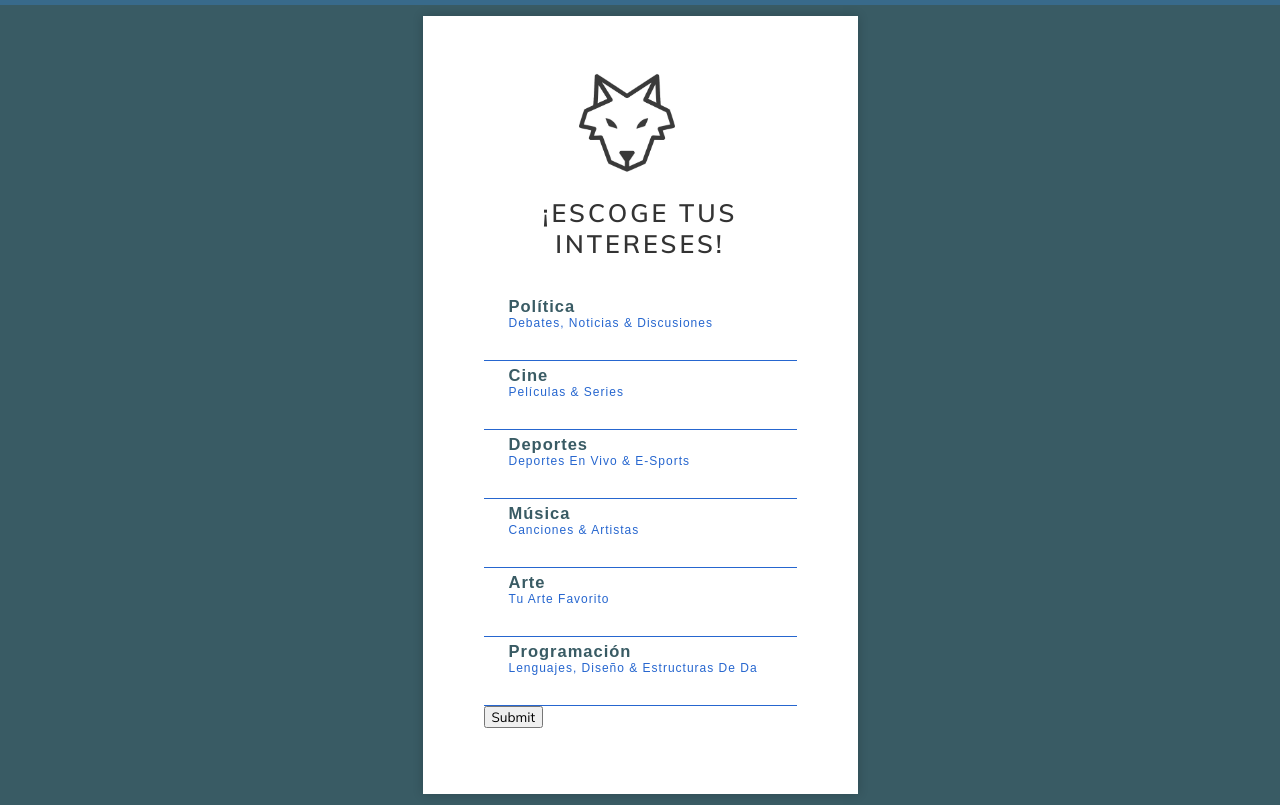
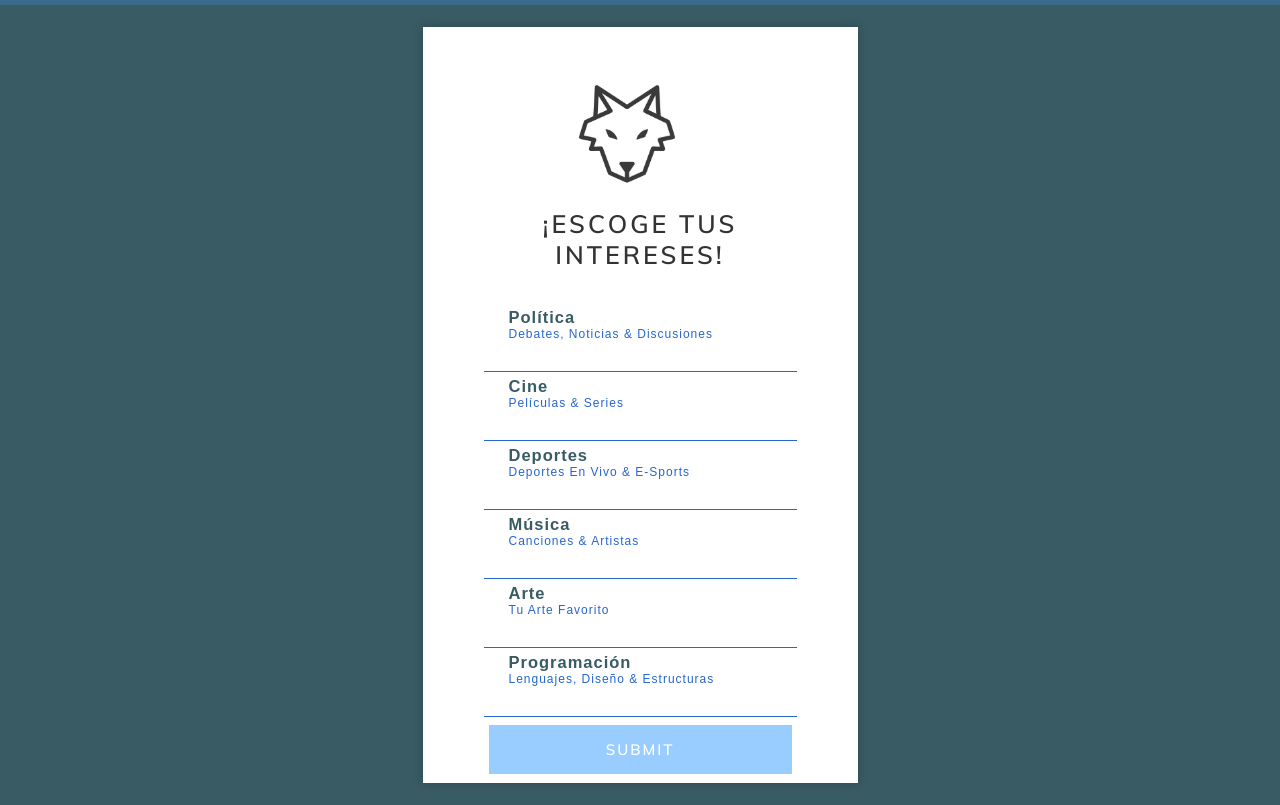
Before and after one commit to nickolasnolte1/Proyecto-Estructura-de-Datos-2.0, a Flask app: page /categories in a window 1280 px wide. Run offline with Flask 2, Linux system fonts and the light colour scheme; some libraries are stand-ins or nearby versions.

Commit message:
Intereses

```diff
--- a/static/css/style.css
+++ b/static/css/style.css
@@ -191,3 +191,7 @@ button {
 
   .wrapper {
     background: none; } }
+
+  .button2{
+    margin-top: 100px;
+  }
--- a/templates/categories.html
+++ b/templates/categories.html
@@ -3,7 +3,7 @@
 <head>
 
 
-        <!-- LINEARICONS -->
+    <!-- LINEARICONS -->
     <link rel="stylesheet" href="/static/fonts/linearicons/style.css">
 
     <!-- STYLE CSS -->
@@ -43,6 +43,9 @@
             margin: 0px auto;
         }
 
+        .button2{
+            margin-top: 39px;
+          }
 
 
 
@@ -100,7 +103,7 @@
         #label-6:checked ~ label[for=label-6]{
         background: rgba(52, 152, 253, 0.25);
         border-bottom: 1px solid #34495E;
-        color: yellow;
+        color: #34495E;
         }
         #label-1:checked ~ label[for=label-1] h2 span,
         #label-2:checked ~ label[for=label-2] h2 span,
@@ -108,7 +111,7 @@
         #label-4:checked ~ label[for=label-4] h2 span,
         #label-5:checked ~ label[for=label-5] h2 span,
         #label-6:checked ~ label[for=label-6] h2 span{
-        color: #f0eeda;
+        color: #2666CF;
         }
         #label-1:checked ~ label[for=label-1]:before,
         #label-2:checked ~ label[for=label-2]:before,
@@ -119,14 +122,9 @@
             background: url("https://i.imgur.com/eoPQ05r.png") no-repeat center center;
         }
    </style>
-   <link  rel="stylesheet" href = "{{csss}}">
-
 
 </head>
 <body>
-
-
-
     <div class="wrapper">
         <div class="inner">
             <form action="">
@@ -170,10 +168,12 @@
             <input id='label-6' type='checkbox' name="6" value="6"/>
             <label for='label-6'>
             <h2>Programación
-                <span>Lenguajes, Diseño &amp; Estructuras de Datos</span>
+                <span>Lenguajes, Diseño &amp; Estructuras</span>
             </h2>
+            <button class="button2">
+                <span>SUBMIT</span>
+            </button>
             </label>
-            <input type="submit">
             </form>
         </div>
 
```
